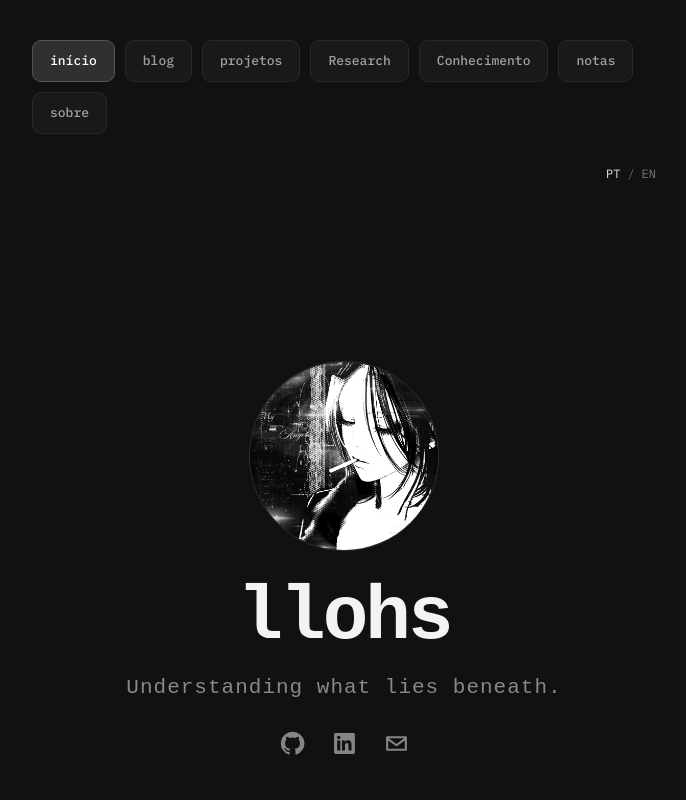
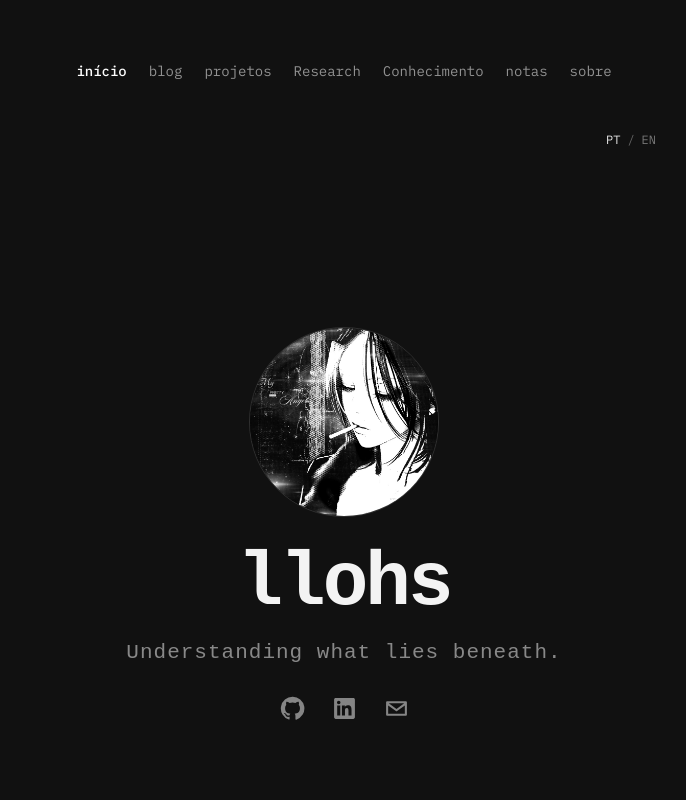
Before and after one commit to lohjs-0/llohs-labs, a React (Vite) app: page / in a window 1280 px wide. Shown: the top 800 px of the page, without its empty margins (296-982 px from the left). Built offline with nearby package versions, Linux system fonts and the light colour scheme.

Commit message:
Add minimal navbar styles to global.css

```diff
--- a/src/styles/global.css
+++ b/src/styles/global.css
@@ -3289,3 +3289,75 @@ td {
     font-size: 12px;
   }
 }
+
+/* =========================================
+   MINIMAL NAVBAR — LLOHS LABS
+========================================= */
+
+.navbar-container {
+  background: transparent;
+  border: none;
+  box-shadow: none;
+}
+
+.navbar {
+  display: flex;
+  flex-wrap: wrap;
+  align-items: center;
+  justify-content: center;
+  gap: 12px 22px;
+  padding: 16px 0;
+  background: transparent;
+}
+
+.navbar .nav-link {
+  display: inline-block;
+  min-height: 0;
+  padding: 6px 0;
+  margin: 0;
+
+  background: transparent;
+  border: none;
+  border-radius: 0;
+  box-shadow: none;
+
+  color: #929292;
+  font-size: 14px;
+  font-weight: 400;
+  text-decoration: none;
+
+  transition: color 0.2s ease;
+}
+
+.navbar .nav-link:hover {
+  color: #ffffff;
+  background: transparent;
+}
+
+.navbar .nav-link.active {
+  color: #ffffff;
+  background: transparent;
+  border: none;
+  box-shadow: none;
+  font-weight: 500;
+}
+
+.navbar-language {
+  margin-top: 8px;
+}
+
+/* MOBILE */
+
+@media (max-width: 768px) {
+  .navbar {
+    justify-content: center;
+    gap: 10px 18px;
+    padding: 12px 8px;
+  }
+
+  .navbar .nav-link {
+    padding: 5px 0;
+    font-size: 13px;
+    min-height: 0;
+  }
+}
```
